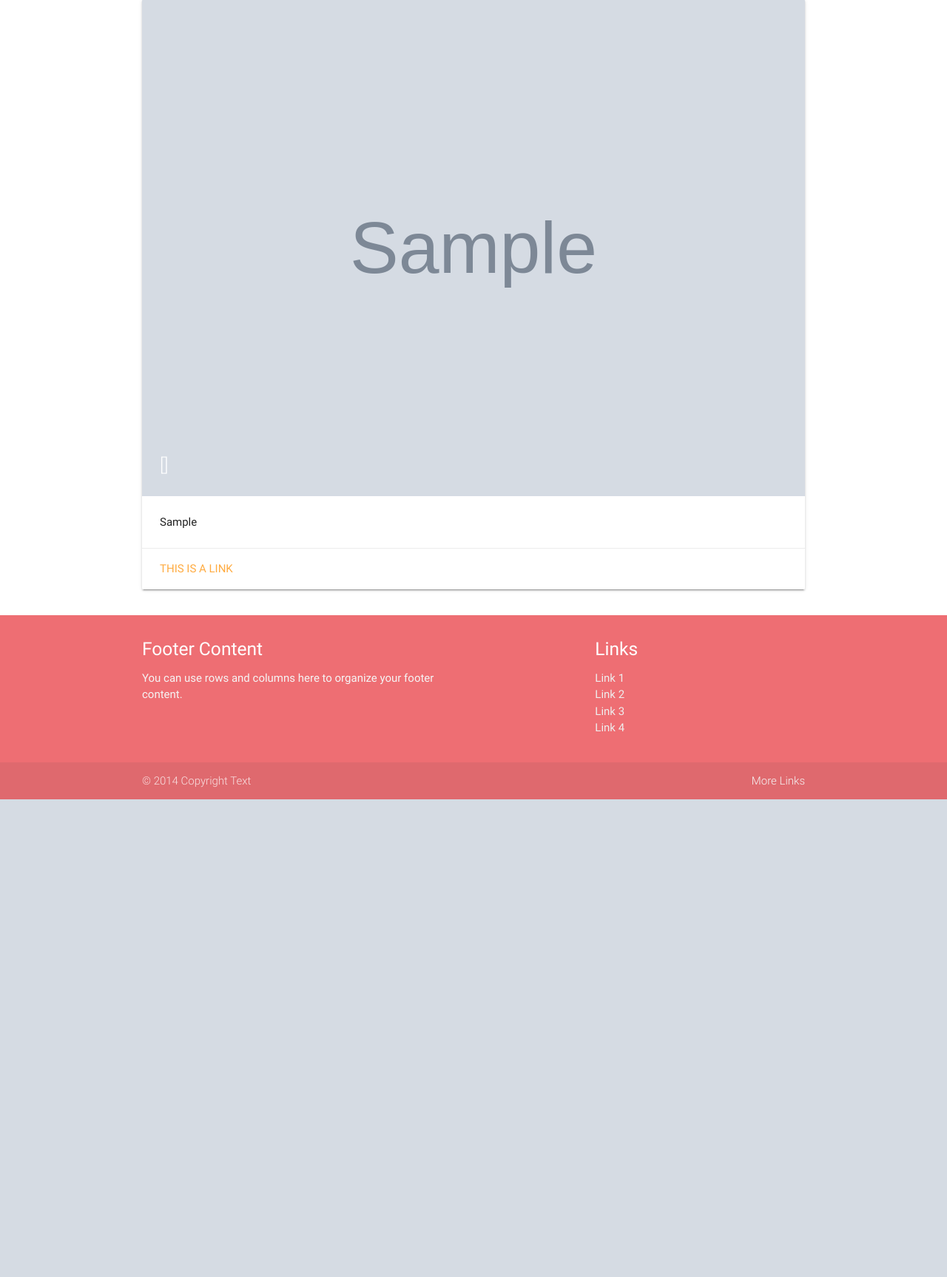
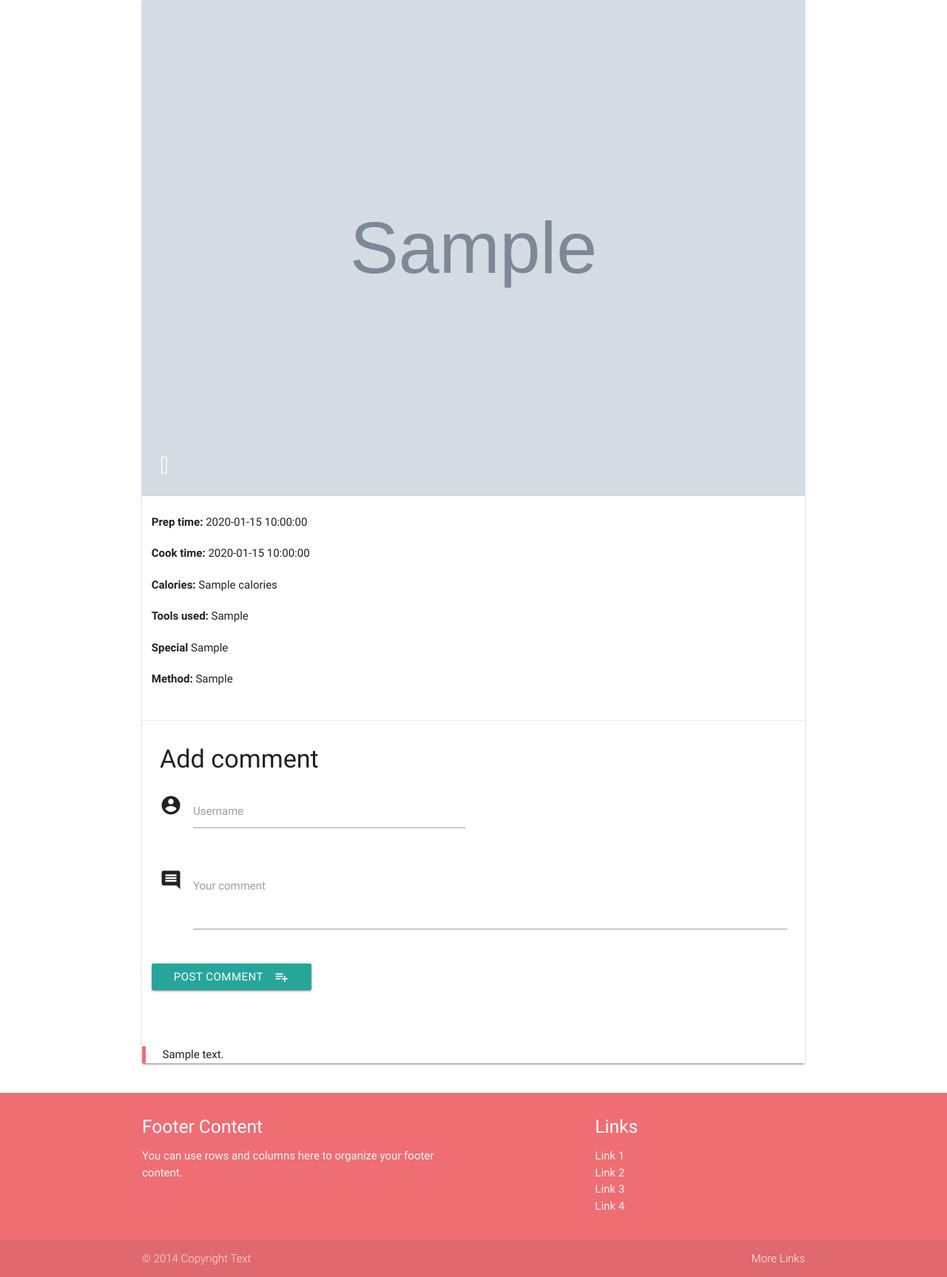
Before and after one commit to Code-Institute-Submissions/online-recipe-cookbook, a Flask app: template templates/show_recipe.html in a window 1280 px wide. Shown: the part 73-1800 px from the top of the page at 74% size. Before the commit the page ends 1154 px from the top, so only its background shows below. Run offline with Flask 2, Linux system fonts and the light colour scheme; the template is opened without the code that fills it: most values are stand-ins (such as "Sample title", 1, 10 or a date in 2020); grey boxes marked "Sample" are stand-in pictures; some libraries are stand-ins or nearby versions.

Commit message:
Adding some styling

```diff
--- a/app.py
+++ b/app.py
@@ -29,6 +29,17 @@ def show_recipe(recipe_id):
 def delete_recipe(recipe_id):
     mongo.db.recipes.remove({'_id': ObjectId(recipe_id)})
     return redirect(url_for('get_top_recipes'))
+
+@app.route('/add_comment_to_recipe/<recipe_id>', methods=['POST'])
+def add_comment_to_recipe(recipe_id):
+    recipes = mongo.db.recipes
+
+    recipes.update(
+        {'_id': ObjectId(recipe_id)},
+        {
+             '$push':{'comments': request.form.get('comment')}
+        }, upsert=True)
+    return redirect(url_for('show_recipe', recipe_id=recipe_id))
 
 @app.route('/update_recipe/<recipe_id>', methods=['POST'])
 def update_recipe(recipe_id):
--- a/templates/base.html
+++ b/templates/base.html
@@ -34,6 +34,7 @@
     $(function () {
             $('input.autocomplete').autocomplete({
                 data: {
+
                     "Apple": null,
                     "Microsoft": null,
                     "Google": 'http://placehold.it/250x250'
--- a/templates/show_recipe.html
+++ b/templates/show_recipe.html
@@ -15,11 +15,60 @@
           <span class="card-title">{{recipe.recipe_name}}</span>
         </div>
         <div class="card-content">
-          <p>{{recipe.method_steps}}</p>
+          <div class="row">
+            <p><b> Prep time: </b> {{recipe.prep_time}}</p>
+          </div>
+          <div class="row">
+            <p><b> Cook time: </b> {{recipe.cook_time}}</p>
+          </div>
+          <div class="row">
+            <p><b> Calories: </b> {{recipe.calories}}</p>
+          </div>
+          <div class="row">
+            <p><b> Tools used: </b> {{recipe.tools_used}}</p>
+          </div>
+          <div class="row">
+            <p><b> Special </b> {{recipe.dietary_needs}}</p>
+          </div>
+          <div class="row">
+            <p><b> Method: </b>{{recipe.method_steps}}</p>
+          </div>
+
         </div>
         <div class="card-action">
-          <a href="#">This is a link</a>
+                    <h4>Add comment</h4>
+           <div class="row">
+            <form action="{{url_for('add_comment_to_recipe', recipe_id=recipe._id)}}" method="POST" class="col s12">
+              <div class="row">
+                <div class="input-field col s6">
+                  <i class="material-icons prefix">account_circle</i>
+                  <input id="icon_prefix" type="text" class="validate">
+                  <label for="icon_prefix">Username</label>
+                </div>
+
+                 </div>
+                <div class="row">
+                  <div class="input-field col s12">
+                      <i class="material-icons prefix">comment</i>
+                      <textarea name="comment" id="comment" class="materialize-textarea"></textarea>
+                      <label for="comment">Your comment</label>
+                  </div>
+                </div>
+             <div class="row">
+              <button class="btn waves-effect waves-light" type="submit" name="action">Post Comment
+                  <i class="material-icons right">playlist_add</i>
+               </button>
+              </div>
+            </form>
+          </div>
         </div>
+         {% for comment in recipe.comments %}
+         <blockquote>
+
+        <p>{{comment}}</p>
+
+
+    </blockquote>        {%endfor  %}
       </div>
     </div>
   </div>
```
Also changed, not shown: .c9/metadata/environment/app.py (+1 -1 lines), .c9/metadata/environment/templates/add_recipe.html (+1 -1 lines), .c9/metadata/environment/templates/base.html (+1 -1 lines), .c9/metadata/environment/templates/edit_recipe.html (+1 -1 lines), .c9/metadata/environment/templates/home.html (+1 -1 lines), .c9/metadata/environment/templates/show_recipe.html (+1 -1 lines), 2 other files.
